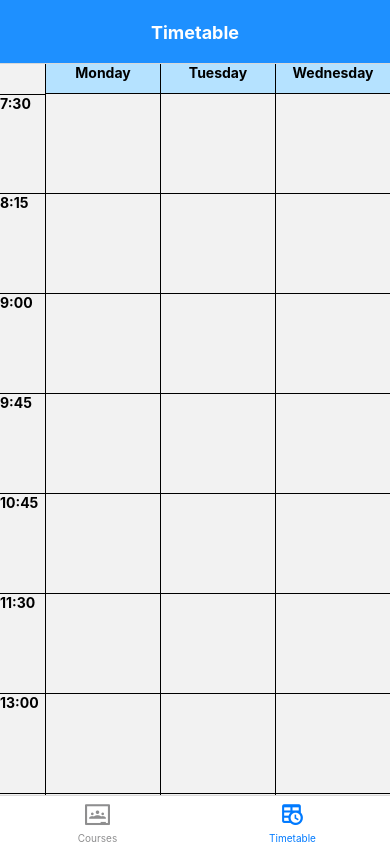
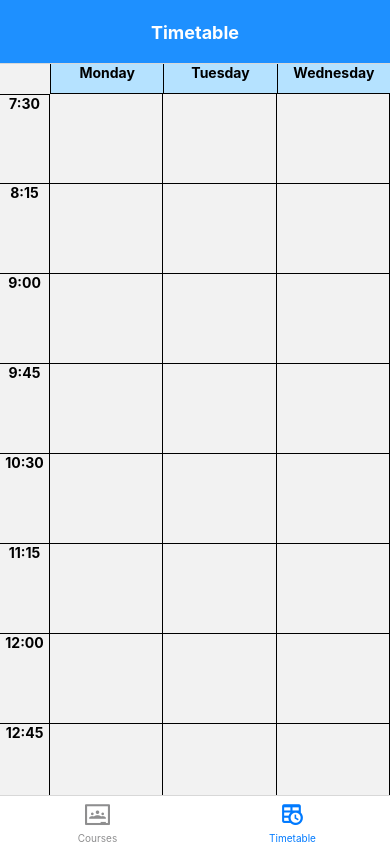
Before and after one commit to maqnitude/uit-planner, a React Native app: screen /Timetable in a window 390 px wide. Built offline with nearby package versions, Linux system fonts and the light colour scheme.

Commit message:
render timetable from courses

```diff
--- a/src/components/CourseBlock.tsx
+++ b/src/components/CourseBlock.tsx
@@ -1,14 +1,49 @@
 import React from 'react';
-import { View, Text } from 'react-native';
+import { View, Text, StyleSheet } from 'react-native';
+import moment from 'moment';
 
-const CourseBlock = ({ course, color }) => {
+import { Course } from '../types';
+
+type CourseBlockProps = {
+  course: Course;
+  color?: string;
+  height?: number;
+  offset?: number;
+}
+
+const CourseBlock: React.FC<CourseBlockProps> = ({ course, color = '#e3e3e3', height = 90, offset = 0 }) => {
   return (
-    <View style={{ padding: 5, backgroundColor: color, height: 150, position: 'absolute', width: '100%' }}>
-      <Text style={{ fontSize: 14, fontWeight: 'bold' }}>{course.name}</Text>
-      <Text style={{ fontSize: 12, fontWeight: '300' }}>{course.code}</Text>
-      <Text style={{ fontSize: 13 }}>{course.location}</Text>
+    <View style={[styles.block, {backgroundColor: color, height: height, marginTop: offset}]}>
+      <Text style={styles.courseName}>{course.name}</Text>
+      <Text style={styles.courseCode}>{course.code}</Text>
+      <Text style={styles.courseLocation}>Loc: {course.location}</Text>
+      <Text style={styles.courseTime}>Start: {moment(course.schedule[0].startTime).format('HH:mm')}</Text>
+      <Text style={styles.courseTime}>End: {moment(course.schedule[0].endTime).format('HH:mm')}</Text>
     </View>
   );
 };
 
+const styles = StyleSheet.create({
+  block: {
+    padding: 5,
+    position: 'absolute',
+    width: '100%',
+    borderRadius: 10,
+  },
+  courseName: {
+    fontSize: 14,
+    fontWeight: '700',
+  },
+  courseCode: {
+    fontSize: 13,
+    fontWeight: '300',
+  },
+  courseLocation: {
+    fontSize: 13,
+  },
+  courseTime: {
+    fontSize: 13,
+  },
+});
+
 export default CourseBlock;
--- a/src/screens/TimetableScreen.tsx
+++ b/src/screens/TimetableScreen.tsx
@@ -8,14 +8,14 @@ import { getAllCourses } from '../storage/CoursesStorage';
 
 const TimeTable = () => {
   const days = ['Monday', 'Tuesday', 'Wednesday', 'Thursday', 'Friday', 'Saturday'];
-  let timeStamps = ['7:30', '8:15', '9:00', '9:45', '10:45', '11:30', '13:00', '13:45', '14:30', '15:15', '16:15', '17:00'];
+  const timeStamps = ['7:30', '8:15', '9:00', '9:45', '10:30', '11:15', '12:00', '12:45', '13:00', '13:45', '14:30', '15:15', '16:15', '17:00'];
   const times = timeStamps.map(time => moment(time, 'HH:mm'));
   const dayColors = {
     'Monday': '#CBE4F9',
     'Tuesday': '#CDF5F6',
     'Wednesday': '#EFF9DA',
     'Thursday': '#F9EBDF',
-    'Friday': 'F9D8D6',
+    'Friday': '#F9D8D6',
     'Saturday': '#D6CDEA',
   };
 
@@ -30,37 +30,40 @@ const TimeTable = () => {
   }, []);
 
   const screenWidth = Dimensions.get('window').width;
-  const timeStampWidth = 45;
+  const timeStampWidth = 50;
   const headerHeight = 30;
-  const blockHeight = 100;
-
+  const unitHeight = 90;
   return (
     <View style={{ flex: 1, flexDirection: 'row' }}>
       <ScrollView>
         <View style={{ flexDirection: 'row' }}>
-          <View style={{ marginBottom: blockHeight, marginTop: headerHeight }}>
+          <View style={{ marginBottom: unitHeight, marginTop: headerHeight }}>
             {timeStamps.map((time, index) => (
-              <View key={index} style={{ width: timeStampWidth, height: blockHeight, justifyContent: 'flex-start', borderBottomWidth: 0.5, borderTopWidth: index === 0 ? 0.5 : 0 }}>
+              <View key={index} style={{ width: timeStampWidth, height: unitHeight, justifyContent: 'flex-start', alignItems: 'center', borderBottomWidth: 0.5, borderRightWidth: 0.5, borderTopWidth: index === 0 ? 0.5 : 0 }}>
                 <Text style={{ fontWeight: 'bold' }}>{time}</Text>
               </View>
             ))}
           </View>
           <ScrollView horizontal>
             <View style={{ flexDirection: 'row' }}>
-              {days.map((day, index) => (
-                <View key={index} style={{ width: (screenWidth - timeStampWidth) / 3 }}>
+              {days.map((day, dayIndex) => (
+                <View key={dayIndex} style={{ width: (screenWidth - timeStampWidth) / 3 }}>
                   <Text style={{ fontWeight: 'bold', height: headerHeight, textAlign: 'center', backgroundColor: '#b5e2ff', borderLeftWidth: 0.5, borderBottomWidth: 0.5 }}>{day}</Text>
-                  {times.map((time, index) => {
-                    return <View key={index} style={{ height: blockHeight, borderLeftWidth: 0.5, borderBottomWidth: 0.5 }}>
-                      {courses.map((course, index) => {
+                  {times.map((time, timeIndex) => {
+                    return <View key={timeIndex} style={{ height: unitHeight, borderRightWidth: 0.5, borderBottomWidth: 0.5 }}>
+                      {courses.map((course, courseIndex) => {
                         const courseStartTime = moment(course.schedule[0].startTime).format('HH:mm');
-                        const formattedTime = time.format('HH:mm');
-                        console.log(`${courseStartTime} and ${formattedTime}`);
-                        return (
-                          courseStartTime === formattedTime &&
-                          course.schedule[0].day === day &&
-                          <CourseBlock key={index} course={course} color={dayColors[day]} />
-                        );
+                        const courseEndTime = moment(course.schedule[0].endTime).format('HH:mm');
+                        const timeSlotEnd = moment(time).add(45, 'minutes').format('HH:mm');
+                        if (courseStartTime >= time.format('HH:mm') && courseStartTime < timeSlotEnd && course.schedule[0].day === day) {
+                          const courseDurationMinutes = moment.duration(moment(courseEndTime, 'HH:mm').diff(moment(courseStartTime, 'HH:mm'))).asMinutes();
+                          const blockHeight = courseDurationMinutes * unitHeight / 45;
+                          const offsetMinutes = moment.duration(moment(courseStartTime, 'HH:mm').diff(moment(time, 'HH:mm'))).asMinutes();
+                          const offset = offsetMinutes * unitHeight / 45;
+                          console.log(`minutes: ${courseDurationMinutes}`);
+                          console.log(blockHeight);
+                          return <CourseBlock key={courseIndex} course={course} color={dayColors[day]} height={blockHeight} offset={offset} />;
+                        }
                       })}
                     </View>;
                   })}
```
